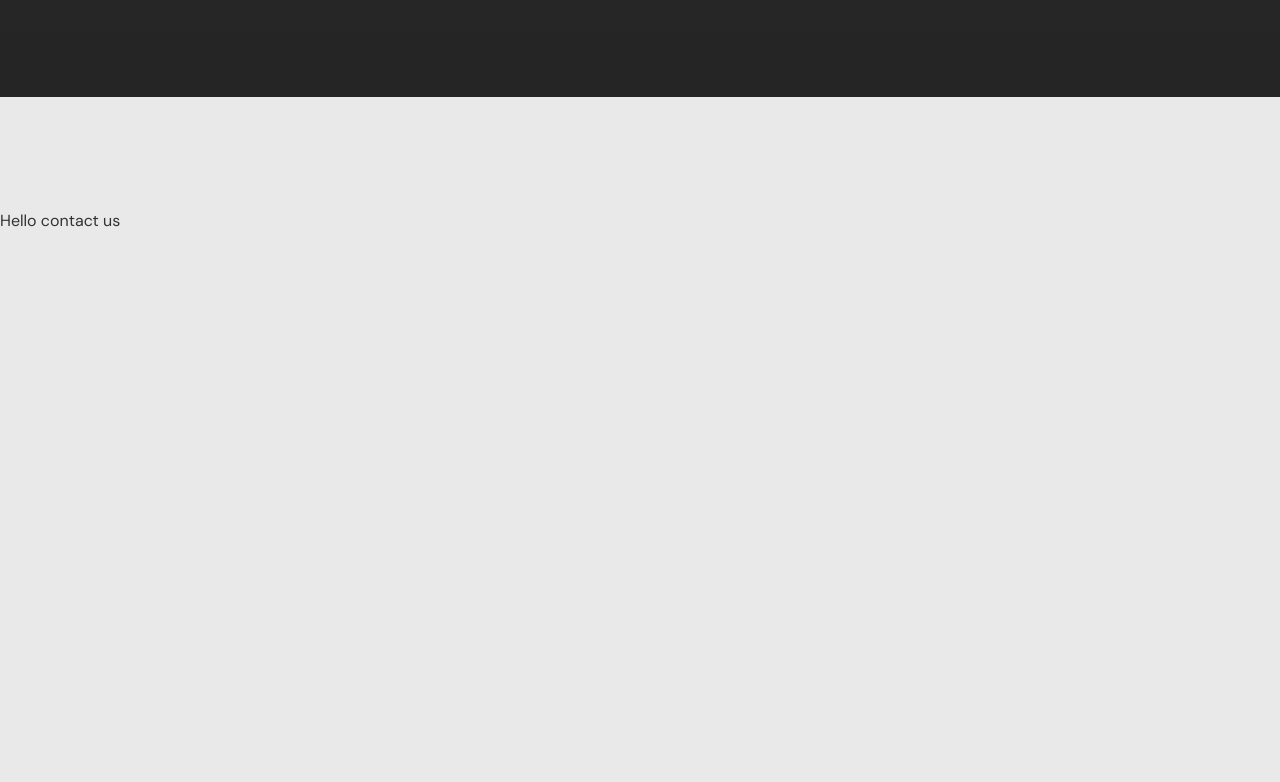
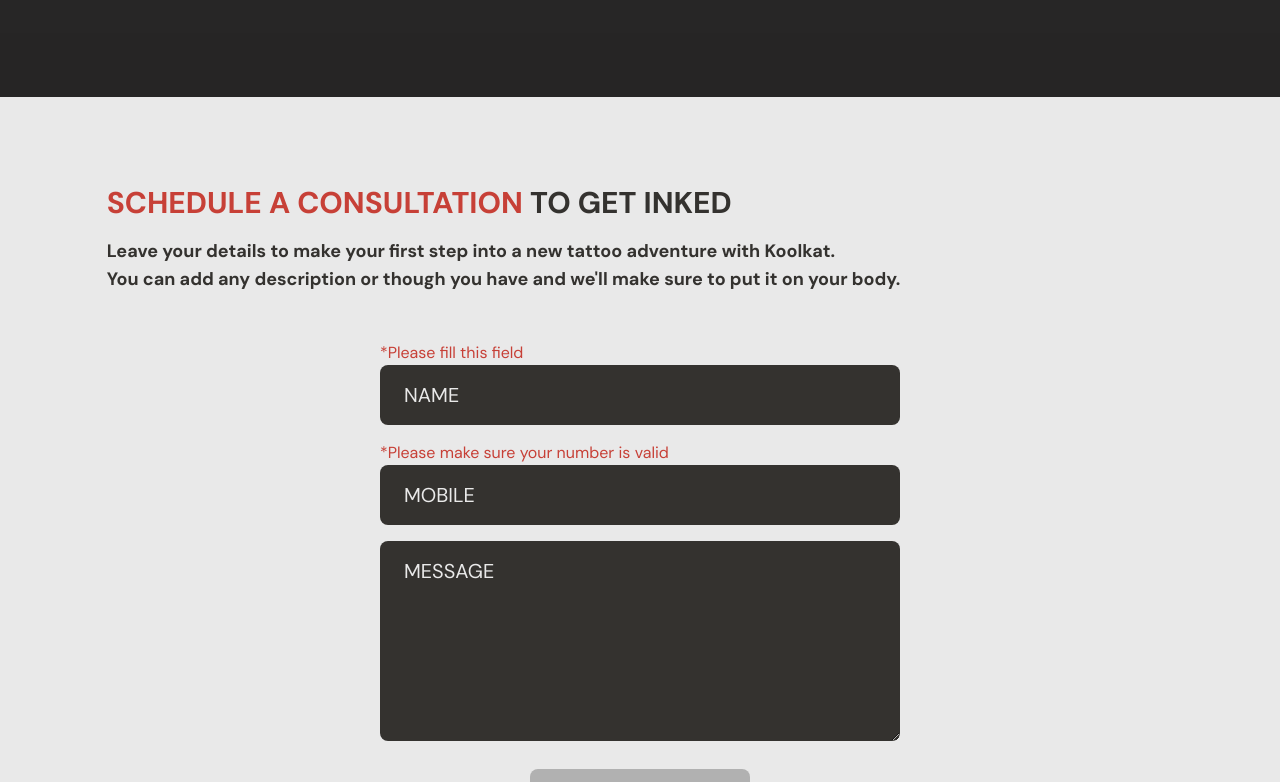
Before and after one commit to elon5000/tattoo-app, a React (Vite) app: page / in a window 1280 px wide. Shown: the part 2762-3544 px from the top of the page. Before the commit the page ends 3051 px from the top, so only its background shows below. Built offline with nearby package versions, Linux system fonts and the light colour scheme.

Commit message:
validations added to form

```diff
--- a/package.json
+++ b/package.json
@@ -16,7 +16,8 @@
     "framer-motion": "^10.12.7",
     "react": "^18.2.0",
     "react-anchor-link-smooth-scroll": "^1.0.12",
-    "react-dom": "^18.2.0"
+    "react-dom": "^18.2.0",
+    "react-hook-form": "^7.44.2"
   },
   "devDependencies": {
     "@types/react": "^18.0.28",
--- a/src/App.tsx
+++ b/src/App.tsx
@@ -4,12 +4,12 @@ import { useState, useEffect } from 'react'
 // * Cmps
 import Home from '@/components/Home'
 import Benefits from '@/components/Benefits'
-import ContactUs from './components/ContactUs'
+import ContactUs from '@/components/ContactUs'
 import Portfolio from '@/components/Portfolio'
 import MainHeader from '@/components/MainHeader'
 
 // * Types
-import { SelectedPage } from './shared/types'
+import { SelectedPage } from '@/shared/types'
 
 export default function App() {
 
@@ -36,14 +36,9 @@ export default function App() {
       setSelectedPage={setSelectedPage}
       setIsMainNavOpen={setIsMainNavOpen}
     />
-    <Home
-      selectedPage={selectedPage}
-      setSelectedPage={setSelectedPage}
-    />
-    <Benefits
-      setSelectedPage={setSelectedPage}
-    />
-    <Portfolio />
-    <ContactUs />
+    <Home selectedPage={selectedPage} setSelectedPage={setSelectedPage} />
+    <Benefits setSelectedPage={setSelectedPage} />
+    <Portfolio setSelectedPage={setSelectedPage} />
+    <ContactUs setSelectedPage={setSelectedPage} />
   </div>
 }
--- a/src/components/Benefits/BenefitCard/index.tsx
+++ b/src/components/Benefits/BenefitCard/index.tsx
@@ -9,7 +9,7 @@ type Props = {
     benefit: Benefit
 }
 
-const cardStyles = 'flex flex-col rounded-md items-center py-12 px-8 border-2 border-solid border-secondary-500'
+const cardStyles = 'flex flex-col rounded-lg items-center py-12 px-8 border-2 border-solid border-secondary-500'
 
 export default function BenefitCard({ benefit }: Props) {
     return <motion.li
--- a/src/components/Benefits/index.tsx
+++ b/src/components/Benefits/index.tsx
@@ -42,7 +42,7 @@ export default function Benefits({ setSelectedPage }: Props) {
     ]
 
     return <motion.section
-        id="benefits"
+        id={SelectedPage.Benefits}
         className="card"
         onViewportEnter={() => { setSelectedPage(SelectedPage.Benefits) }}
     >
--- a/src/components/ContactUs/index.tsx
+++ b/src/components/ContactUs/index.tsx
@@ -1,14 +1,103 @@
 
+// * Hooks
+import { useState, useEffect } from 'react'
+
+// * Modules
+import { motion } from "framer-motion"
+
+// * Types
 import { SelectedPage } from "@/shared/types"
+import { formService } from '@/services/form.service'
 
 type Props = {
-
+    setSelectedPage: (value: SelectedPage) => void
 }
 
-export default function ContactUs(props: Props) {
-    return <section
-    id={SelectedPage.ContactUs}
-    className="min-h-full py-14 w-full flex my-14 flex-col gap-10">
-        <h1>Hello contact us</h1>
-    </section>
+type Form = {
+    name: string
+    mobile: string
+    message: string
 }
+
+export default function ContactUs({ setSelectedPage }: Props) {
+
+    const [form, setForm] = useState<Form>(formService.getEmptyForm())
+    const [isNameValid, setIsNameValid] = useState<boolean>(false)
+    const [isMobileValid, setIsMobileValid] = useState<boolean>(false)
+    const [isFormSubmmited, setIsFormSubmitted] = useState<boolean>(false)
+    const [isSubmitDisabled, setIsSubmitDisabled] = useState<boolean>(true)
+
+    useEffect(checkDisabled, [form])
+
+    function onHandleChange({ target }: React.ChangeEvent<HTMLInputElement | HTMLTextAreaElement>) {
+        const { name: field, value } = target
+        if (field === 'name') setIsNameValid(formService.validateName(value))
+        if (field === 'mobile') setIsMobileValid(formService.validateMobile(value))
+        setForm((prevForm) => ({ ...prevForm, [field]: value }))
+    }
+
+    function checkDisabled() {
+        if (!isNameValid) return setIsSubmitDisabled(true)
+        if (!isMobileValid) return setIsSubmitDisabled(true)
+        setIsSubmitDisabled(false)
+    }
+
+    function onSubmit(ev: React.FormEvent<HTMLFormElement>) {
+        ev.preventDefault()
+        setIsFormSubmitted(true)
+        console.log('form submitted', form)
+    }
+
+    const submitBtnStyles = 'mt-3 disabled:cursor-not-allowed font-bold uppercase text-2xl disabled:bg-gray-100 bg-primary-500 text-gray-20 hover:bg-red-100 w-[220px] p-2 rounded-lg'
+
+    return <motion.section
+        id={SelectedPage.ContactUs}
+        onViewportEnter={() => { setSelectedPage(SelectedPage.ContactUs) }}
+        className="main-layout py-8 flex flex-col gap-4">
+        <h3 className="card-title"><span className="text-red-100">Schedule a consultation</span> to get inked</h3>
+        <p className="card-paragraph">
+            Leave your details to make your first step into a new tattoo adventure with Koolkat. <br />
+            You can add any description or though you have and we'll make sure to put it on your body.
+        </p>
+        <form onSubmit={onSubmit} className="flex flex-col items-center gap-4" action="">
+            <div className="form-input-container">
+                {!isNameValid && <p className="invalid-input-warning">*Please fill this field</p>}
+                <input
+                    type="text"
+                    name="name"
+                    className="form-input"
+                    placeholder="name"
+                    value={form.name}
+                    onChange={onHandleChange}
+                />
+            </div>
+            <div className="form-input-container">
+            {!isMobileValid && <p className="invalid-input-warning">*Please make sure your number is valid</p>}
+            <input
+                type="tel"
+                name="mobile"
+                className="form-input"
+                placeholder="mobile"
+                value={form.mobile}
+                onChange={onHandleChange}
+
+            />
+            </div>
+            <textarea
+                name="message"
+                className="form-input"
+                value={form.message}
+                rows={6}
+                placeholder="message"
+                onChange={onHandleChange}
+            />
+            <button
+                type="submit"
+                className={submitBtnStyles}
+                disabled={isSubmitDisabled}
+            >
+                Submit
+            </button>
+        </form>
+    </motion.section>
+}
--- a/src/components/Home/index.tsx
+++ b/src/components/Home/index.tsx
@@ -30,7 +30,7 @@ export default function Home({ setSelectedPage, selectedPage }: Props) {
     const imgStyles = `object-contain ${isAboveMediumScreens ? 'max-w-[600px]' : 'w-full'}`
     return <section
         className={sectionStyles}
-        id="home">
+        id={SelectedPage.Home}>
         <motion.div
             initial="hidden"
             whileInView="visible"
--- a/src/components/Portfolio/index.tsx
+++ b/src/components/Portfolio/index.tsx
@@ -5,12 +5,19 @@ import ImgGallery from '../ImgGallery'
 // * Modules
 import { motion } from 'framer-motion'
 
+// * Types
+import { SelectedPage } from '@/shared/types'
+
 // * Assets
 import Sailor from '@/assets/Sailor.png'
 import HomePageGraphic from '@/assets/HomePageGraphic.png'
 
+type Props = {
+    setSelectedPage: (value: SelectedPage) => void
+}
 
-export default function Portfolio() {
+
+export default function Portfolio({ setSelectedPage } : Props) {
 
     const imgs: string[] = [Sailor, HomePageGraphic, Sailor, HomePageGraphic, Sailor, HomePageGraphic, Sailor, HomePageGraphic]
 
@@ -19,6 +26,7 @@ export default function Portfolio() {
             className="main-layout flex flex-col gap-6 text-gray-20"
             initial="hidden"
             whileInView="visible"
+            onViewportEnter={() => { setSelectedPage(SelectedPage.Portfolio) }}
             id="portfolio"
             transition={{ duration: 0.5 }}
             viewport={{ once: true, amount: 0.1 }}
@@ -36,7 +44,6 @@ export default function Portfolio() {
             className="mt-10 h-[300px] w-full overflow-x-auto overflow-y-hidden"
             initial="hidden"
             whileInView="visible"
-            id="portfolio"
             transition={{ duration: 0.5 }}
             viewport={{ once: true, amount: 0.1 }}
             variants={{
--- /dev/null
+++ b/src/services/form.service.ts
@@ -0,0 +1,27 @@
+
+function validateMobile(mobile: string) {
+    const israeliMobileRegex = /^05\d\s?(-)?\d{2}\1?\d{2}\1?\d{3}$/
+    const internationalMobileRegex = /^\+\d{1,3}\s?\d{1,14}(\s?\d{1,13})?$/
+    console.log('israeliMobileRegex.test(mobile):', israeliMobileRegex.test(mobile))
+    return israeliMobileRegex.test(mobile) || internationalMobileRegex.test(mobile)
+}
+
+
+function validateName(username: string) {
+    return username.length > 0
+}
+
+function getEmptyForm() {
+    return {
+        name: '',
+        mobile: '',
+        message: ''
+    }
+}
+
+
+export const formService = {
+    getEmptyForm,
+    validateName,
+    validateMobile
+}
--- a/src/styles/helpers.css
+++ b/src/styles/helpers.css
@@ -30,3 +30,15 @@
   cursor: default;
   letter-spacing: 1px;
 }
+
+.form-input {
+  @apply py-4 px-6 w-full max-w-[520px] rounded-lg bg-primary-500 text-gray-20 placeholder:text-gray-20 placeholder:uppercase focus:bg-gray-20 focus:text-primary-500 focus:placeholder:text-primary-500  text-xl;
+}
+
+.form-input-container {
+  @apply flex flex-col w-full max-w-[520px] items-center;
+}
+
+.invalid-input-warning {
+  @apply text-red-100 self-start;
+}
```
Also changed, not shown: 1 other file (tests, documents, lock files or other folders).
